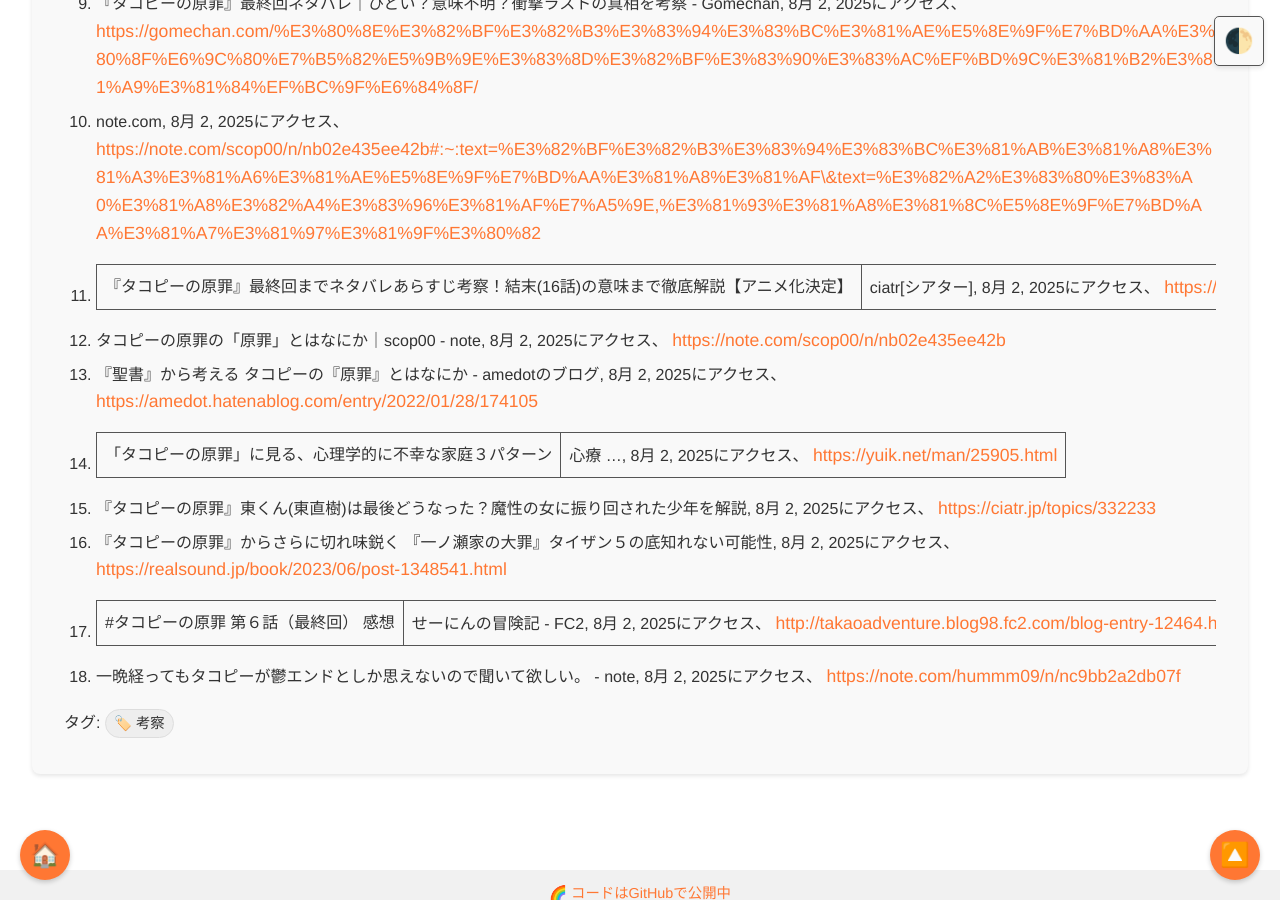
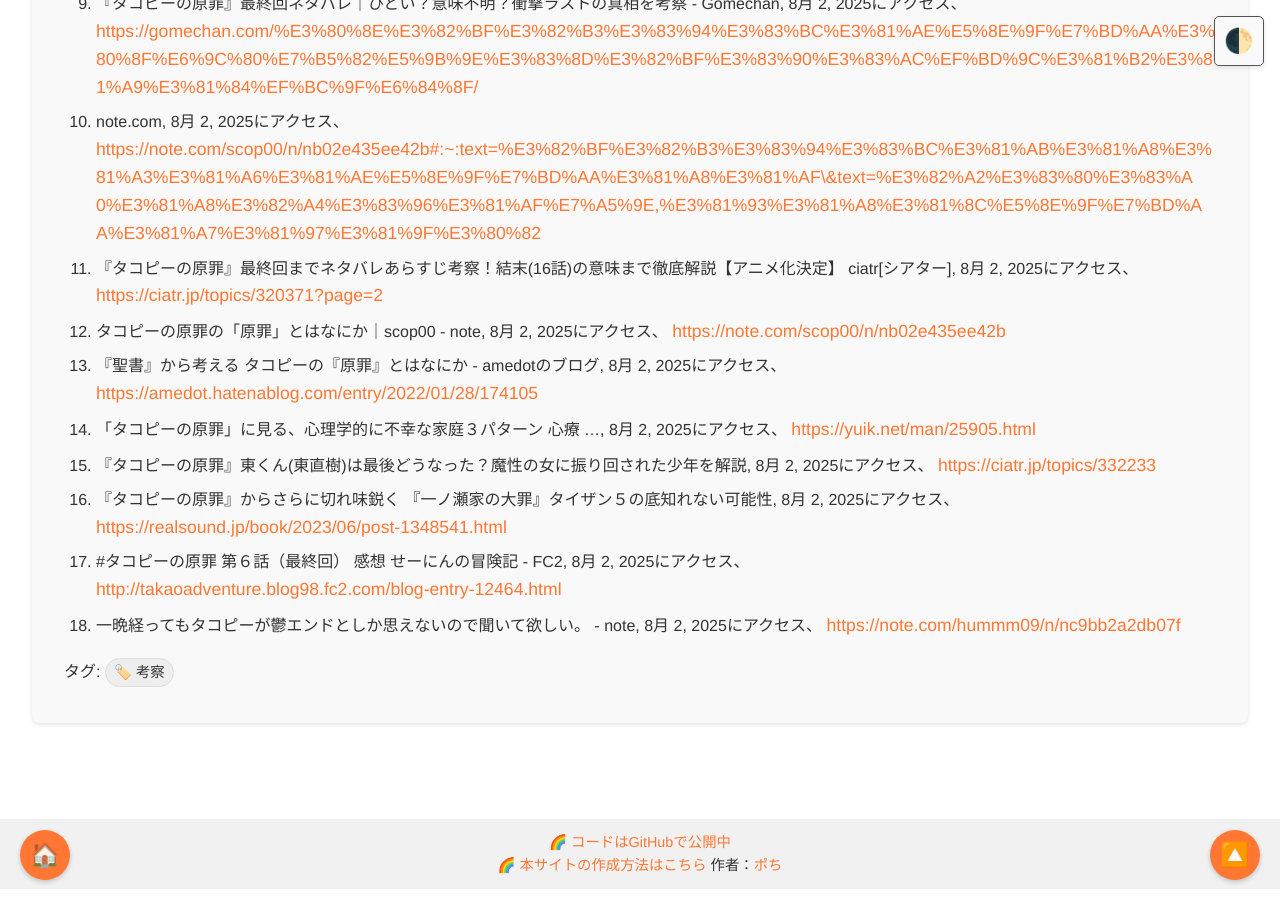
Before and after one commit to aegisfleet/share-deepresearch, a Jekyll site: the page built from _topics/tacopees-original-sin/index.md, in a window 1280 px wide and 900 px high, scrolled down 7450 px. Built offline with Jekyll 4.4.1, drawn with Linux system fonts in a browser that asks for light colours.

Commit message:
Auto update files

```diff
--- a/_topics/tacopees-original-sin/index.md
+++ b/_topics/tacopees-original-sin/index.md
@@ -156,11 +156,11 @@ title: 『タコピーの原罪』徹底考察：現代的悲劇の構造と救
 8. 【考察】第14話で描かれた東くんの成長と対比が凄すぎる！【タコピーの原罪】, 8月 2, 2025にアクセス、 [https://kero-entame-channel.hatenablog.com/entry/2022/03/13/180000](https://kero-entame-channel.hatenablog.com/entry/2022/03/13/180000)
 9. 『タコピーの原罪』最終回ネタバレ｜ひどい？意味不明？衝撃ラストの真相を考察 \- Gomechan, 8月 2, 2025にアクセス、 [https://gomechan.com/%E3%80%8E%E3%82%BF%E3%82%B3%E3%83%94%E3%83%BC%E3%81%AE%E5%8E%9F%E7%BD%AA%E3%80%8F%E6%9C%80%E7%B5%82%E5%9B%9E%E3%83%8D%E3%82%BF%E3%83%90%E3%83%AC%EF%BD%9C%E3%81%B2%E3%81%A9%E3%81%84%EF%BC%9F%E6%84%8F/](https://gomechan.com/%E3%80%8E%E3%82%BF%E3%82%B3%E3%83%94%E3%83%BC%E3%81%AE%E5%8E%9F%E7%BD%AA%E3%80%8F%E6%9C%80%E7%B5%82%E5%9B%9E%E3%83%8D%E3%82%BF%E3%83%90%E3%83%AC%EF%BD%9C%E3%81%B2%E3%81%A9%E3%81%84%EF%BC%9F%E6%84%8F/)
 10. note.com, 8月 2, 2025にアクセス、 [https://note.com/scop00/n/nb02e435ee42b\#:\~:text=%E3%82%BF%E3%82%B3%E3%83%94%E3%83%BC%E3%81%AB%E3%81%A8%E3%81%A3%E3%81%A6%E3%81%AE%E5%8E%9F%E7%BD%AA%E3%81%A8%E3%81%AF\&text=%E3%82%A2%E3%83%80%E3%83%A0%E3%81%A8%E3%82%A4%E3%83%96%E3%81%AF%E7%A5%9E,%E3%81%93%E3%81%A8%E3%81%8C%E5%8E%9F%E7%BD%AA%E3%81%A7%E3%81%97%E3%81%9F%E3%80%82](https://note.com/scop00/n/nb02e435ee42b#:~:text=%E3%82%BF%E3%82%B3%E3%83%94%E3%83%BC%E3%81%AB%E3%81%A8%E3%81%A3%E3%81%A6%E3%81%AE%E5%8E%9F%E7%BD%AA%E3%81%A8%E3%81%AF&text=%E3%82%A2%E3%83%80%E3%83%A0%E3%81%A8%E3%82%A4%E3%83%96%E3%81%AF%E7%A5%9E,%E3%81%93%E3%81%A8%E3%81%8C%E5%8E%9F%E7%BD%AA%E3%81%A7%E3%81%97%E3%81%9F%E3%80%82)
-11. 『タコピーの原罪』最終回までネタバレあらすじ考察！結末(16話)の意味まで徹底解説【アニメ化決定】 | ciatr\[シアター\], 8月 2, 2025にアクセス、 [https://ciatr.jp/topics/320371?page=2](https://ciatr.jp/topics/320371?page=2)
+11. 『タコピーの原罪』最終回までネタバレあらすじ考察！結末(16話)の意味まで徹底解説【アニメ化決定】 ciatr\[シアター\], 8月 2, 2025にアクセス、 [https://ciatr.jp/topics/320371?page=2](https://ciatr.jp/topics/320371?page=2)
 12. タコピーの原罪の「原罪」とはなにか｜scop00 \- note, 8月 2, 2025にアクセス、 [https://note.com/scop00/n/nb02e435ee42b](https://note.com/scop00/n/nb02e435ee42b)
 13. 『聖書』から考える タコピーの『原罪』とはなにか \- amedotのブログ, 8月 2, 2025にアクセス、 [https://amedot.hatenablog.com/entry/2022/01/28/174105](https://amedot.hatenablog.com/entry/2022/01/28/174105)
-14. 「タコピーの原罪」に見る、心理学的に不幸な家庭３パターン | 心療 ..., 8月 2, 2025にアクセス、 [https://yuik.net/man/25905.html](https://yuik.net/man/25905.html)
+14. 「タコピーの原罪」に見る、心理学的に不幸な家庭３パターン 心療 ..., 8月 2, 2025にアクセス、 [https://yuik.net/man/25905.html](https://yuik.net/man/25905.html)
 15. 『タコピーの原罪』東くん(東直樹)は最後どうなった？魔性の女に振り回された少年を解説, 8月 2, 2025にアクセス、 [https://ciatr.jp/topics/332233](https://ciatr.jp/topics/332233)
 16. 『タコピーの原罪』からさらに切れ味鋭く 『一ノ瀬家の大罪』タイザン５の底知れない可能性, 8月 2, 2025にアクセス、 [https://realsound.jp/book/2023/06/post-1348541.html](https://realsound.jp/book/2023/06/post-1348541.html)
-17. \#タコピーの原罪 第６話（最終回） 感想 | せーにんの冒険記 \- FC2, 8月 2, 2025にアクセス、 [http://takaoadventure.blog98.fc2.com/blog-entry-12464.html](http://takaoadventure.blog98.fc2.com/blog-entry-12464.html)
+17. \#タコピーの原罪 第６話（最終回） 感想 せーにんの冒険記 \- FC2, 8月 2, 2025にアクセス、 [http://takaoadventure.blog98.fc2.com/blog-entry-12464.html](http://takaoadventure.blog98.fc2.com/blog-entry-12464.html)
 18. 一晩経ってもタコピーが鬱エンドとしか思えないので聞いて欲しい。 \- note, 8月 2, 2025にアクセス、 [https://note.com/hummm09/n/nc9bb2a2db07f](https://note.com/hummm09/n/nc9bb2a2db07f)
--- a/_topics/tacopees-original-sin/infographic.html
+++ b/_topics/tacopees-original-sin/infographic.html
@@ -1,6 +1,9 @@
 <!DOCTYPE html>
 <html lang="ja">
 <head>
+    <script async src="https://pagead2.googlesyndication.com/pagead/js/adsbygoogle.js?client=ca-pub-3122674942116250" crossorigin="anonymous"></script>
+    <link rel="icon" type="image/png" sizes="32x32" href="/share-deepresearch/assets/favicon/favicon-32x32.png">
+    <link rel="icon" type="image/png" sizes="16x16" href="/share-deepresearch/assets/favicon/favicon-16x16.png">
     <meta charset="UTF-8">
     <meta name="viewport" content="width=device-width, initial-scale=1.0">
     <title>インフォグラフィック：「タコピーの原罪」の構造分析</title>
```
